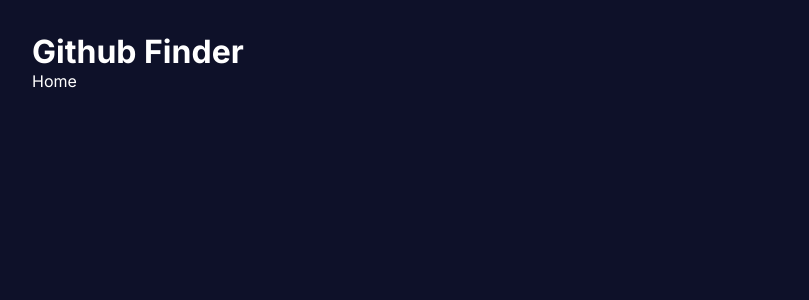
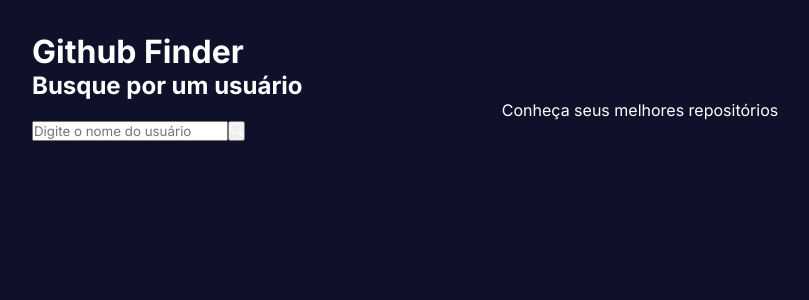
Before and after one commit to m3m0o/react-projects, a React (Vite) app in the folder github-finder/: page / in a window 1280 px wide. Shown: the top 300 px of the page, without its empty margins (0-809 px from the left). Built offline with nearby package versions, Linux system fonts and the light colour scheme.

Commit message:
Aplicação buscando usuário com base no nome fornecido através da API do GitHub

```diff
--- /dev/null
+++ b/github-finder/src/components/Search.tsx
@@ -0,0 +1,29 @@
+type SearchProps = {
+  loadUser: (username: string) => Promise<void>
+}
+
+import { useState } from 'react';
+
+import { BsSearch } from 'react-icons/bs';
+
+const Search = ({ loadUser }: SearchProps) => {
+  const [username, setUsername] = useState('');
+
+  return (
+    <>
+      <h2>Busque por um usuário</h2>
+
+      <p>Conheça seus melhores repositórios</p>
+
+      <section>
+        <input type='text' placeholder='Digite o nome do usuário' onChange={(event) => setUsername(event.target.value) }/>
+
+        <button onClick={() => loadUser(username)}>
+          <BsSearch />
+        </button>
+      </section>
+    </>
+  )
+}
+
+export default Search
--- a/github-finder/src/routes/Home.tsx
+++ b/github-finder/src/routes/Home.tsx
@@ -1,9 +1,35 @@
-import React from 'react';
+import { useState } from 'react';
+
+import { UserProps } from '../types/user';
+
+import Search from '../components/Search';
 
 const Home = () => {
+  const [user, setUser] = useState<UserProps | null>(null);
+
+  const loadUser = async(username: string) => {
+    const response = await fetch(`https://api.github.com/users/${username}`);
+
+    const data = await response.json();
+
+    const { avatar_url, login, location, followers, following } = data;
+
+    const userData: UserProps = {
+      avatar_url,
+      username,
+      location,
+      followers,
+      following
+    }
+
+    setUser(userData)
+  }
+
   return (
     <section>
-      Home
+      <Search loadUser={ loadUser } />
+
+      { user && <p>{ user.username }</p> }
     </section>
   )
 }
```
